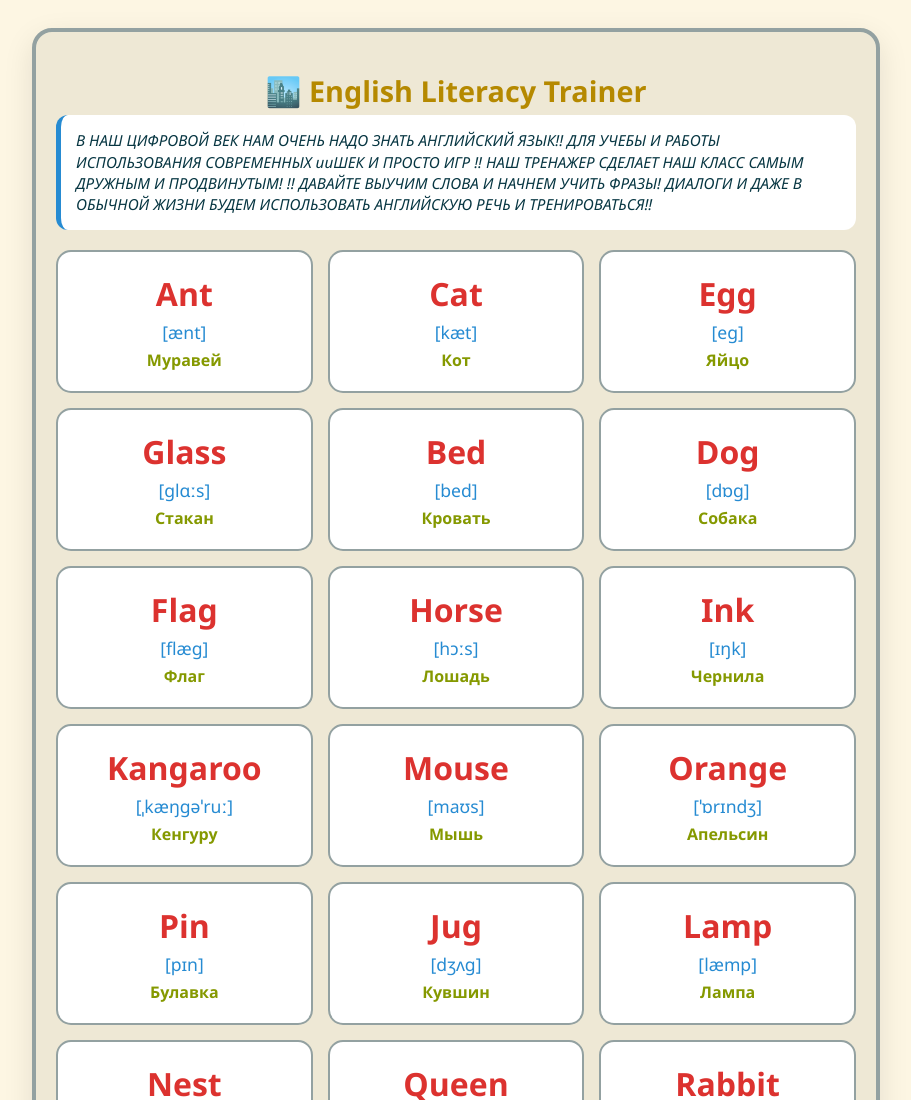
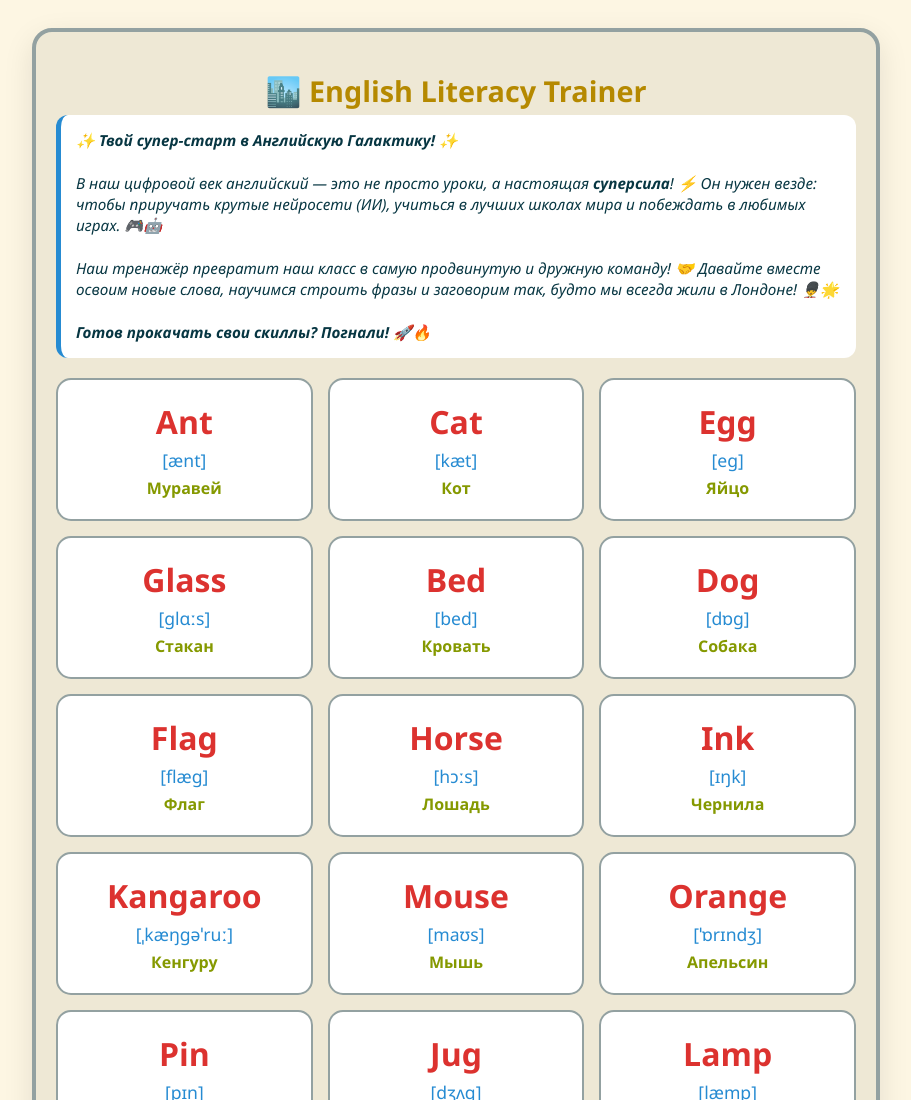
Before and after one commit to angel777zemnoy-prog/angl-gramotei, a plain HTML site: page index.html in a window 1280 px wide. Shown: the top 1100 px of the page, without its empty margins (184-1095 px from the left). Drawn offline with Linux system fonts and the light colour scheme.

Commit message:
Content Factory: Redesign Preamble text

```diff
--- a/index.html
+++ b/index.html
@@ -28,7 +28,10 @@
 <body>
     <div class="container">
         <h1>🏙️ English Literacy Trainer</h1>
-        <div class="preamble">В НАШ ЦИФРОВОЙ ВЕК НАМ ОЧЕНЬ НАДО ЗНАТЬ АНГЛИЙСКИЙ ЯЗЫК!! ДЛЯ УЧЕБЫ И РАБОТЫ ИСПОЛЬЗОВАНИЯ СОВРЕМЕННЫХ ииШЕК И ПРОСТО ИГР !! НАШ ТРЕНАЖЕР СДЕЛАЕТ НАШ КЛАСС САМЫМ ДРУЖНЫМ И ПРОДВИНУТЫМ! !! ДАВАЙТЕ ВЫУЧИМ СЛОВА И НАЧНЕМ УЧИТЬ ФРАЗЫ! ДИАЛОГИ И ДАЖЕ В ОБЫЧНОЙ ЖИЗНИ БУДЕМ ИСПОЛЬЗОВАТЬ АНГЛИЙСКУЮ РЕЧЬ И ТРЕНИРОВАТЬСЯ!!</div>
+        <div class="preamble">✨ <b>Твой супер-старт в Английскую Галактику!</b> ✨<br><br>
+В наш цифровой век английский — это не просто уроки, а настоящая <b>суперсила</b>! ⚡️ Он нужен везде: чтобы приручать крутые нейросети (ИИ), учиться в лучших школах мира и побеждать в любимых играх. 🎮🤖<br><br>
+Наш тренажёр превратит наш класс в самую продвинутую и дружную команду! 🤝 Давайте вместе освоим новые слова, научимся строить фразы и заговорим так, будто мы всегда жили в Лондоне! 💂‍♂️🌟<br><br>
+<b>Готов прокачать свои скиллы? Погнали!</b> 🚀🔥</div>
 
         <div id="study-view">
             <div class="study-grid" id="vocab-grid"></div>
```
